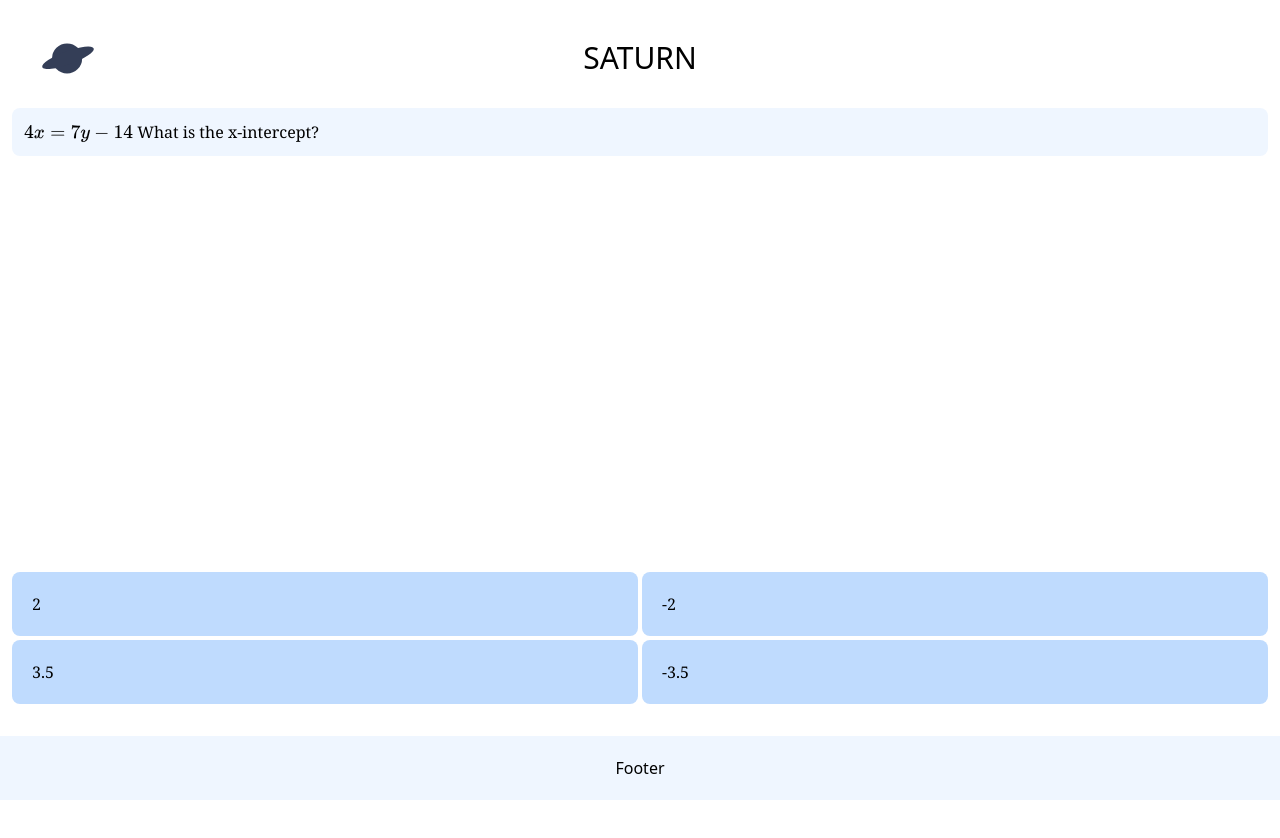
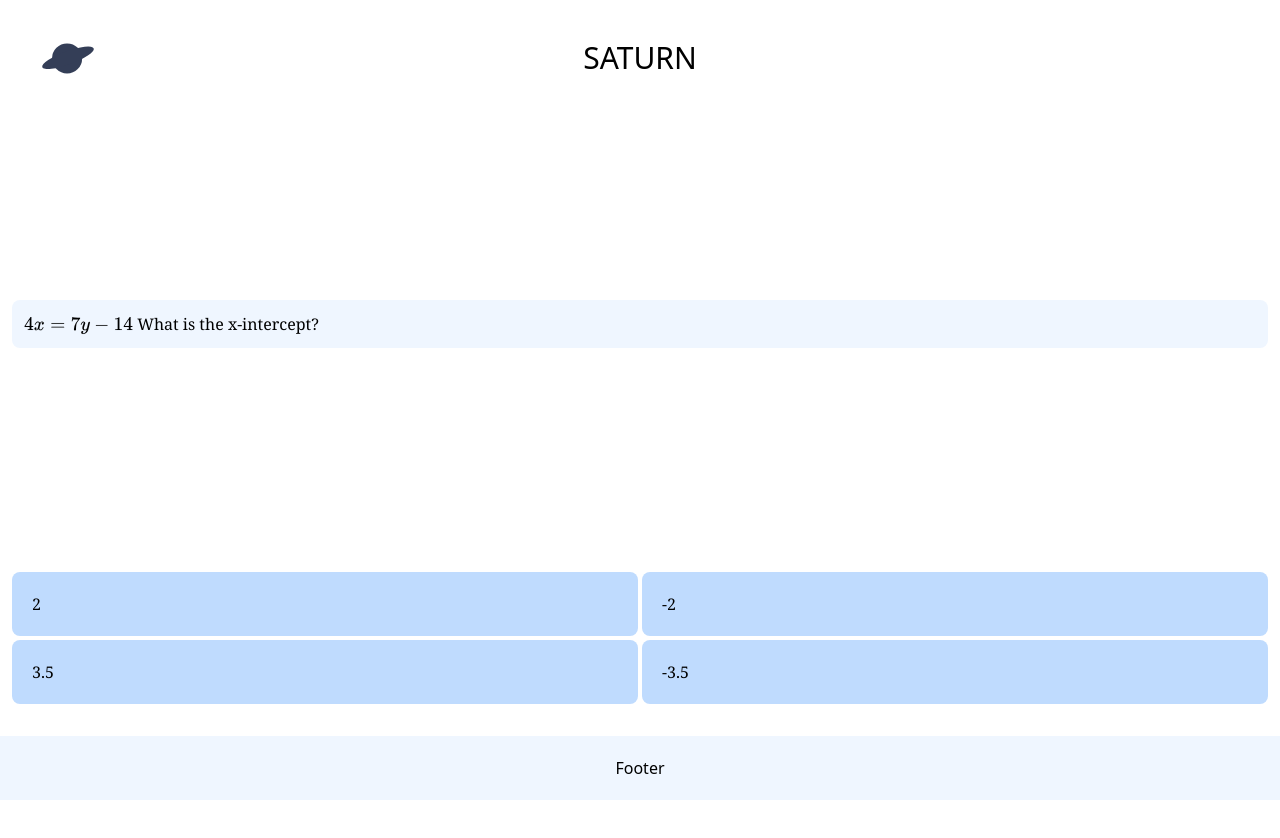
Before and after one commit to Whackalenso/Saturn, a React (Create React App) app in the folder client/: page / in a window 1280 px wide. Shown: the top 838 px of the page. Built offline with nearby package versions, Linux system fonts and the light colour scheme.

Commit message:
more css

```diff
--- a/client/src/components/Question.js
+++ b/client/src/components/Question.js
@@ -7,8 +7,8 @@ export default function Question({ question, nextQuestion }) {
   });
   return (
     <div className="mx-3 font-serif h-full flex flex-col justify-between">
-      <div className="mt-8 inline-block bg-blue-50 p-3 rounded-lg">
-        <p>{question.source}</p>
+      <div className="h-full flex flex-col justify-center">
+        <p className="bg-blue-50 p-3 rounded-lg">{question.source}</p>
       </div>
       <div className="mb-8">
         <AnswerButton question={question} nextQuestion={nextQuestion}/>
```
